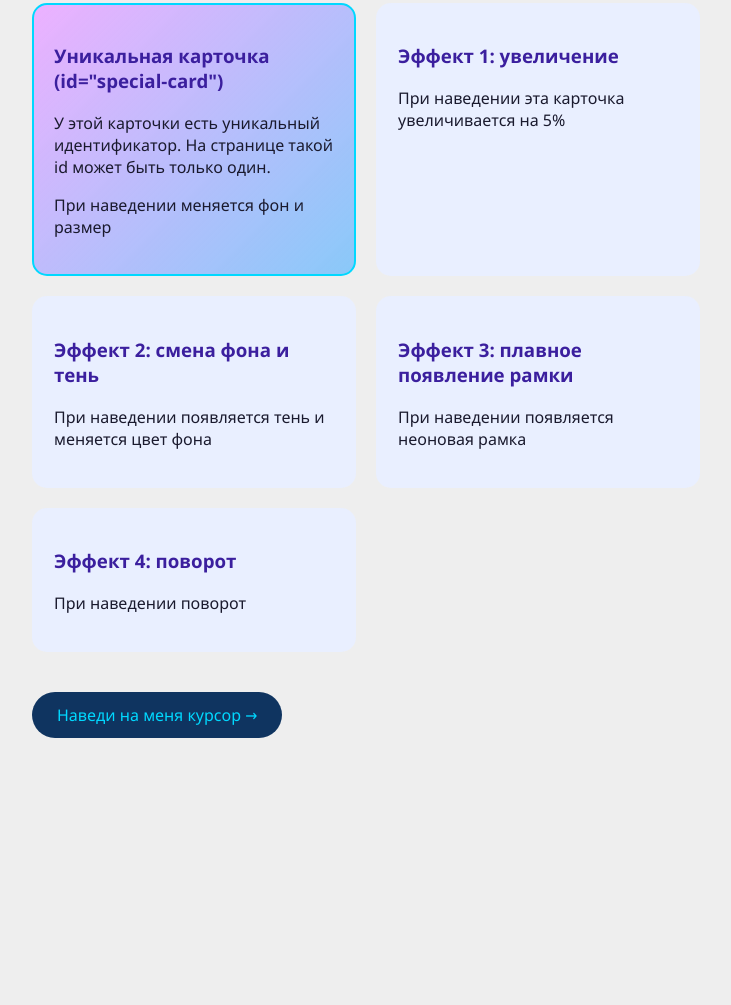
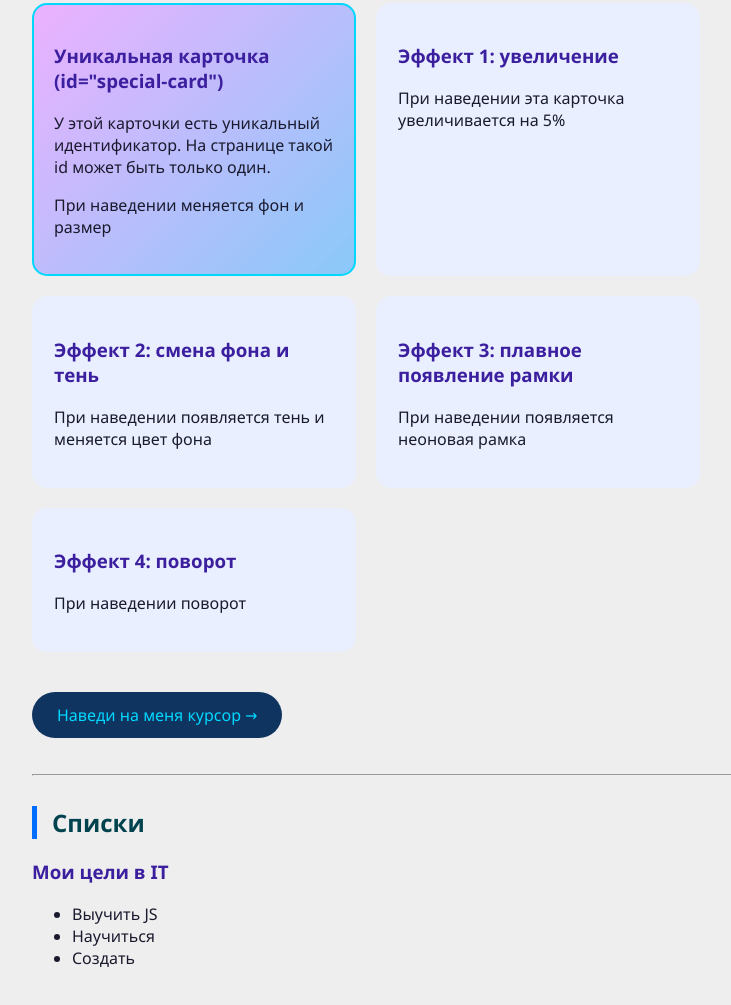
Before and after one commit to Maka1212/lab_8, a plain HTML site: page index.html in a window 1280 px wide. Shown: the part 2640-3645 px from the top of the page, without its empty margins (108-839 px from the left). Before the commit the page ends 3434 px from the top, so only its background shows below. Drawn offline with Linux system fonts and the light colour scheme.

Commit message:
Update index.html
Список

```diff
--- a/index.html
+++ b/index.html
@@ -173,7 +173,14 @@
 <p class="demo-link">
     <a href="#" id="demo-hover-link">Наведи на меня курсор →</a>
 </p>
-
+<hr>
+<h2>Списки</h2>
+<h3>Мои цели в IT</h3>
+<ul>
+    <li>Выучить JS</li>
+    <li>Научиться</li>
+    <li>Создать</li>
+</ul>
         <!--
 •	Что делает colspan="2"?
 Объеденяет 2 столбца таблицы
```
